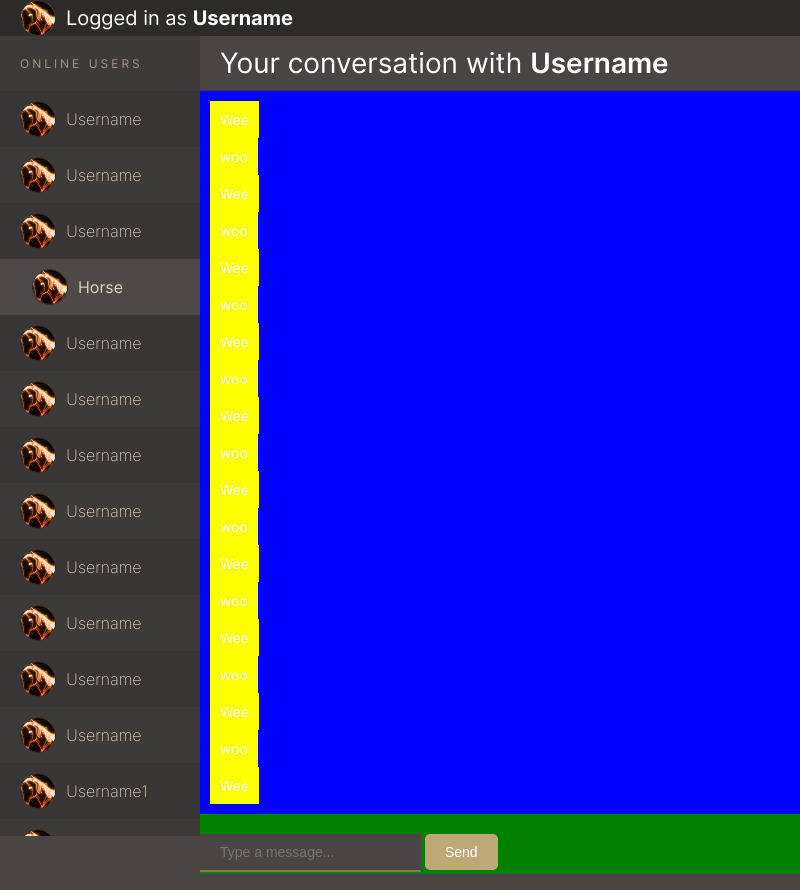
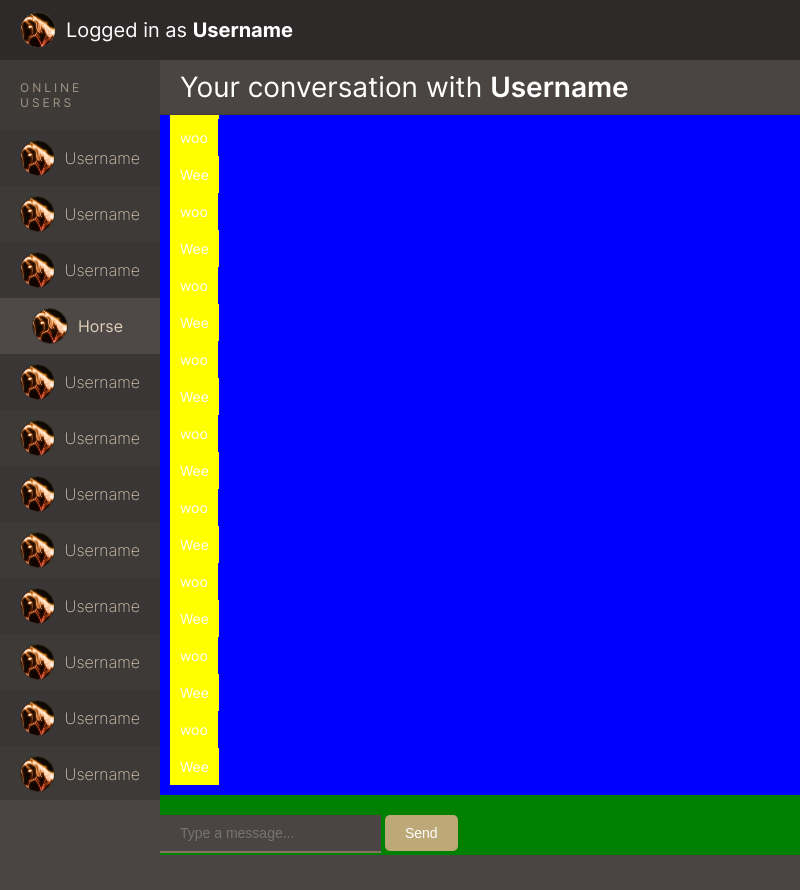
Before and after one commit to rsclip/CS-Project, an Electron app: page client/index.html in a window 800 px wide. Drawn offline with Linux system fonts and the light colour scheme.

Commit message:
Fix sizing of online users

```diff
--- a/client/css/chat_screen.css
+++ b/client/css/chat_screen.css
@@ -8,6 +8,7 @@
     max-height: 100%;
     display: flex;
     flex-direction: column;
+    flex: 1;
 }
 
 #chat .accountsBar {
@@ -50,14 +51,12 @@ img.profilePicture {
     font-weight: bold;
 }
 
-#chat .grid {
-    display: grid;
-    grid-template-columns: 1fr 3fr;
-    grid-auto-rows: 1fr;
-    height: 100%;
-    width: 100%;
-    max-height: 100%;
-    max-width: 100%;
+#chat .chatContainer {
+    display: flex;
+    flex-direction: row;
+    height: calc(100% - 60px);
+    flex: 1;
+
 }
 
 .pane {
@@ -67,6 +66,7 @@ img.profilePicture {
 #onlineUsers {
     background-color: #3E3A37;
     overflow-y: scroll;
+    width: 25%;
 }
 
 #onlineUsers .onlineUserLabel {
--- a/client/index.html
+++ b/client/index.html
@@ -52,7 +52,7 @@
                 </div>
             </div>
 
-            <div class="grid">
+            <div class="chatContainer">
                 <div class="pane" id="onlineUsers">
                     <h4 class="onlineUserLabel">Online users</h4>
                     <div id="onlineUsersList">
```
